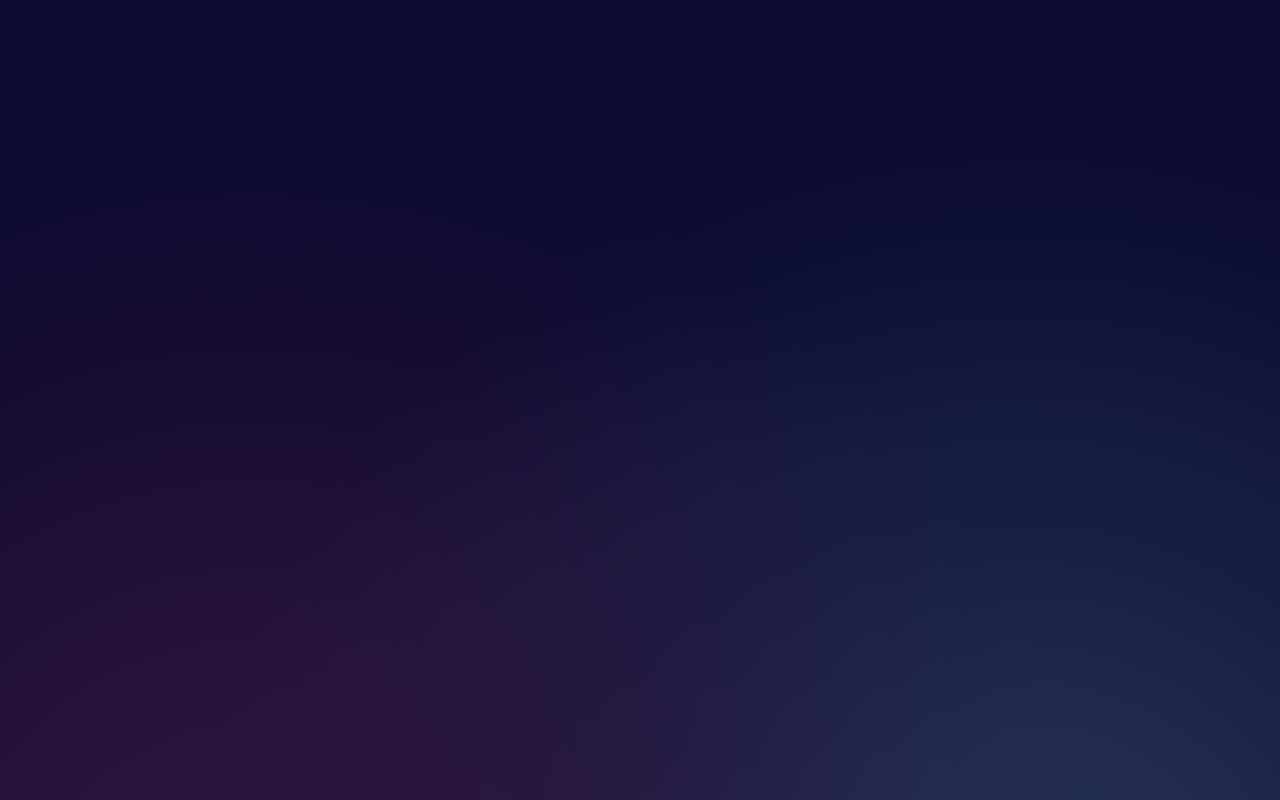
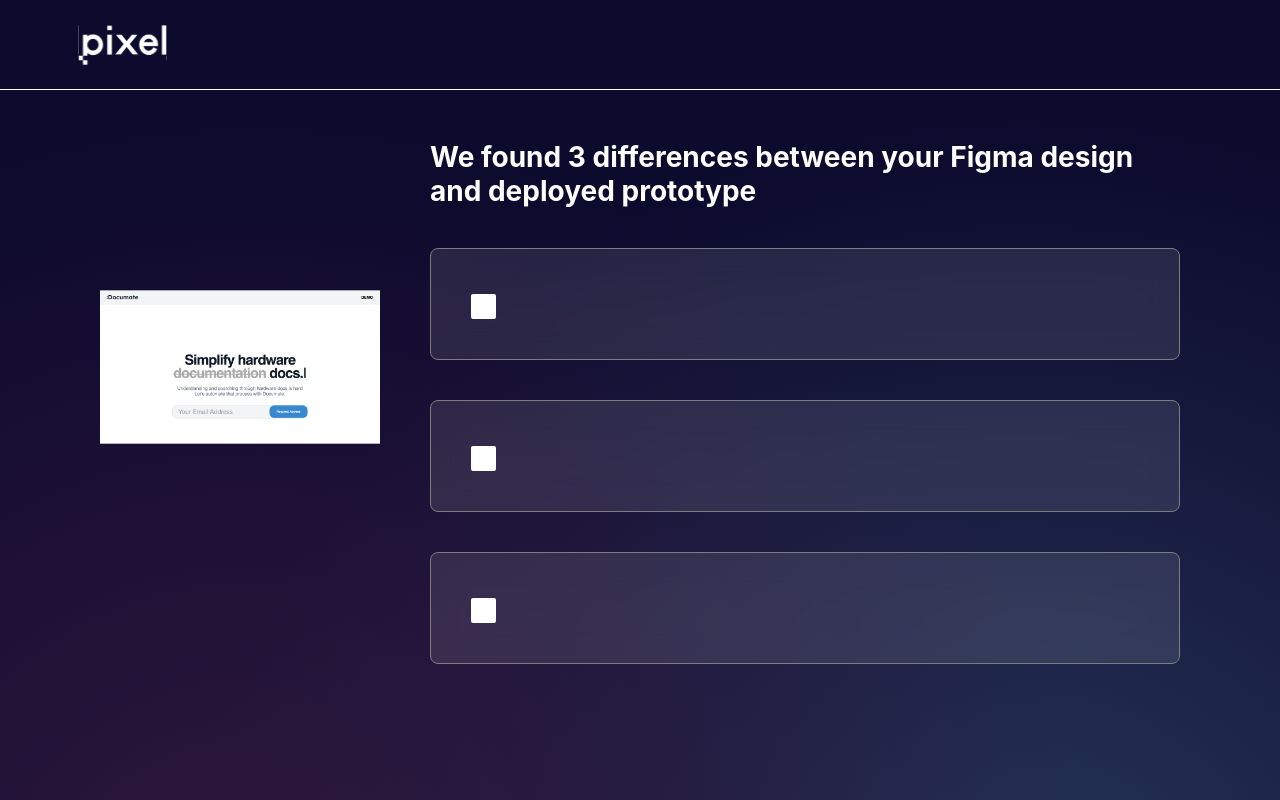
Before and after one commit to ncmarker/pixel, a React (Create React App) app in the folder react-app/: page /results in a window 1280 px wide. Before the commit this address had no page. Built offline with nearby package versions, Linux system fonts and the light colour scheme.

Commit message:
results page built

```diff
--- a/react-app/src/App.js
+++ b/react-app/src/App.js
@@ -2,9 +2,7 @@ import { BrowserRouter as Router, Route, Routes, Navigate } from 'react-router-d
 import LandingPage from './pages/Landing';
 import EnterLinks from './pages/Enterlinks';
 import PickScreens from './pages/PickScreens';
-import ComparePage from './pages/Compare';
-import LoadingPage from './pages/Loading';
-
+import ResultsPage from './pages/Results';
 
 
 function App() {
@@ -21,10 +19,8 @@ function App() {
         {/* Route to Dropdown Page ----- EDIT */}
         <Route path="/pickscreens" element={<PickScreens/>} />
 
-        <Route path="/loading" element={<LoadingPage/>} />
-
         {/* Route to Comparison Page */}
-        <Route path="/compare" element={<ComparePage/>} />
+        <Route path="/results" element={<ResultsPage/>} />
       </Routes>
       {/* Redirect all other paths to Home */}
       {/* <Navigate to="/" /> */}
--- a/react-app/src/components/Card.jsx
+++ b/react-app/src/components/Card.jsx
@@ -1,6 +1,6 @@
 const Card = (props) => {
   return (
-    <div className={`rounded-[8px] border-[#7D7D7D] border-[1px] bg-white-gradient backdrop-blur-lg w-[500px] mx-auto flex flex-col ${props.className}`}>
+    <div className={`rounded-[8px] border-[#7D7D7D] border-[1px] bg-white-gradient backdrop-blur-lg w-[500px] mx-auto flex flex-col ${props.className}`} onClick={props.onClick}>
         {props.children}
     </div>
   )
--- /dev/null
+++ b/react-app/src/components/CodeSnip.jsx
@@ -0,0 +1,14 @@
+import React from 'react';
+
+const CodeSnip = (props) => {
+  return (
+    <div className='flex flex-col ${className}'>
+        <div className='flex flex-row bg-[#222222] h-[32px] w-[290px] '>
+            <div className='px-[16px] py-[6px] bg-[#2E2E2E] w-[91px] flex justify-center items-center text-small-body text-white/60'>{props.codeType}</div>
+        </div>
+        <div className='bg-[#2E2E2E] w-[290px] text-small-body text-white/60 p-[24px] text-[12px]'>{props.content}</div>
+    </div>
+  );
+}
+
+export default CodeSnip
--- a/react-app/src/components/Dropdown.jsx
+++ /dev/null
@@ -1,14 +0,0 @@
-import React from 'react'
-
-const Dropdown = (props) => {
-  return (
-    <div>
-    <select className="bg-white text-drop-down rounded-[8px] px-[18px] py-[12px] w-[380px]">
-        <option disabled selected value>{props.value}</option>
-        <option value="page">Test Page</option>
-    </select>
-    </div>
-  )
-}
-
-export default Dropdown
--- /dev/null
+++ b/react-app/src/components/Nav.jsx
@@ -0,0 +1,13 @@
+import React from 'react';
+import logo from '../images/pixel_logo.svg'
+
+const Nav = () => {
+  return (
+    <div className="h-[90px] px-[77.5px] py-[25px] border-b border-white border-b-[1px]">
+        <img className="" src={logo} alt="pixel logo"/>
+
+    </div>
+  );
+}
+
+export default Nav
--- /dev/null
+++ b/react-app/src/components/ResultsDropdown.jsx
@@ -0,0 +1,29 @@
+import Card from '../components/Card'
+import CodeSnip from '../components/CodeSnip'
+
+
+// props: HTMLCodeContent, CSSCodeContent, errorName, errorDescription, errorNum, onToggle, isActive
+const ResultsDropdown = (props) => {
+
+    return (
+        <Card className='w-[750px] p-[40px] border-radius-[8px] hover:shadow-custom' onClick={props.onToggle}>
+            <div className='flex flex-row gap-[20px] items-start'>
+                <div className='w-[25px] h-[25px] bg-white rounded-[2px] flex justify-center items-center text-error-num mt-[5px]'>{props.errorNum}</div>
+                <div className='flex flex-col gap-[20px]'>
+                    <div className='flex flex-col gap-[8px]'>
+                        <p className='text-subtext'>{props.errorName}</p>
+                        <p className='text-small-body text-white/60'>{props.errorDescription}</p>
+                    </div>
+                    {props.isActive && <div>
+                    {<div className='flex flex-row rounded-md overflow-hidden w-[580px] shadow-light'>
+                        <CodeSnip codeType="HTML" content={props.HTMLCodeContent} className="rounded-l-md"/>
+                        <CodeSnip codeType="CSS" content={props.CSSCodeContent} className="rounded-r-md"/>
+                    </div>}
+                    </div>}
+                </div>
+            </div>
+        </Card>
+    )
+  }
+
+  export default ResultsDropdown;
--- a/react-app/src/pages/Loading.jsx
+++ /dev/null
@@ -1,24 +0,0 @@
-import React from 'react'
-import Paginator from '../components/Paginator'
-import Spinner from '../components/Spinner'
-import Card from '../components/Card'
-import logo from '../images/pixel_logo.svg'
-
-const Loading = () => {
-  return (
-    <>
-    <div className="h-screen">
-      <Paginator filledLines='2' className="mt-10"/>
-        <div className="flex flex-col justify-center items-center" style={{width: "100vw", height: "75vh"}}>
-        <Card className="flex flex-col items-center mt-[100px] p-[60px]">
-          <img className="w-[88px] mb-[55px]" src={logo} alt="pixel logo"/>
-          <Spinner color='var(--purple-main)'/>
-          <p className="flex justfify-center text-small-body text-white mt-5">Loading...</p>
-        </Card>
-        </div>
-    </div>
-    </>
-  )
-}
-
-export default Loading
--- a/react-app/src/pages/PickScreens.jsx
+++ b/react-app/src/pages/PickScreens.jsx
@@ -109,7 +109,7 @@ const PickScreens = () => {
         if (response.status === 200) {
           console.log("SUCCESS");
           console.log(response.data);
-          // navigate('/pickscreens', { state: { pageData: response.data } });
+          // navigate('/results', { state: { pageData: response.data } });
         }
       } catch(error) {
           console.error('Error', error);
--- /dev/null
+++ b/react-app/src/pages/Results.jsx
@@ -0,0 +1,45 @@
+import { React, useState } from 'react';
+import image from '../images/desktop.png'
+import ResultsDropdown from '../components/ResultsDropdown'
+import Nav from '../components/Nav'
+
+
+
+const ResultsPage = () => {
+
+
+  const [activeIndex, setActiveIndex] = useState(null);
+
+  const handleToggle = (index) => {
+    setActiveIndex(prevActiveIndex => {
+      console.log(`Toggling from ${prevActiveIndex} to ${index}`);
+      return prevActiveIndex === index ? null : index;
+    });
+  };
+
+
+  return (
+    <div className="h-screen">
+        <Nav/>
+        <div className='flex flex-row gap-[50px] mx-[100px] my-[50px]'>
+          <div className='max-w-[485px] py-[150px]'>
+            <img src={image} alt='test desktop'/>
+          </div>
+          <div className='flex flex-col gap-[40px] max-w-[750px]'>
+            <h1 className="text-28px-font-size">We found 3 differences between your Figma design and deployed prototype</h1>
+            {[...Array(3)].map((_, index) => (
+              <ResultsDropdown
+                key={index}
+                isActive={activeIndex === index}
+                onToggle={() => handleToggle(index)}
+                children="Code code code code"
+              />
+            ))}
+          </div>
+
+        </div>
+    </div>
+  );
+}
+
+export default ResultsPage
--- a/react-app/src/styles/variable/typography.scss
+++ b/react-app/src/styles/variable/typography.scss
@@ -6,6 +6,7 @@
     --title-font-size: 52px;
     --subtext-font-size: 24px;
     --text-input-color: rgba(255, 255, 255, 0.60);
+    --navy-font: #0c0a2d;
 }
 
 @font-face {
@@ -44,7 +45,7 @@
         color: var(--font-color);
         font-size: var(--title-font-size);
         font-style: normal;
-        text-align: center;
+        // text-align: center;
         font-weight: 700;
         line-height: normal;
     }
@@ -54,9 +55,10 @@
         color: var(--font-color);
         font-size: var(--subtext-font-size);
         font-style: normal;
-        text-align: center;
+        // text-align: center;
         font-weight: 400;
         line-height: normal;
+    }
 
     &-28px-font-size {
         font-family: var(--reg-font);
@@ -66,5 +68,13 @@
         font-weight: 700;
         line-height: normal;
     }
+
+    &-error-num {
+        font-family: var(--reg-font);
+        font-size: 16px;
+        color: var(--navy-font);
+        font-style: normal;
+        font-weight: 700;
+        line-height: normal;
     }
 }
--- a/react-app/tailwind.config.js
+++ b/react-app/tailwind.config.js
@@ -3,8 +3,9 @@ module.exports = {
   content: ["./src/**/*.{html,jsx}"],
   theme: {
     extend: {
-      colors: {
-        // gradient_white: 'rgba(255, 255, 255, 0.60))'
+      boxShadow: {
+        custom: '0 0 10px rgba(255, 255, 255, 0.5)',
+        light: '0 0 12px rgba(0, 0, 0, 0.1)'
       },
     },
   },
```
Also changed, not shown: react-app/src/pages/Compare.jsx (deleted, +0 -82 lines), react-app/src/images/desktop.png (added).
